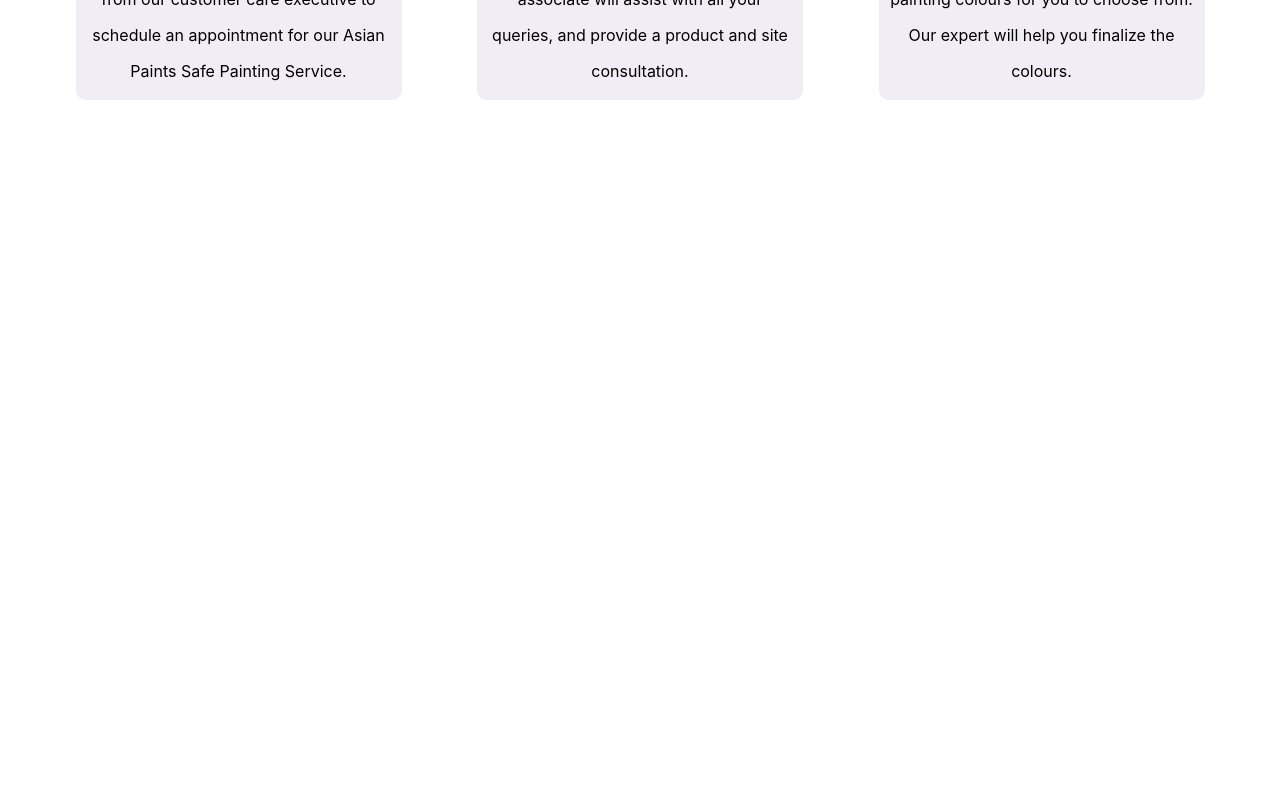
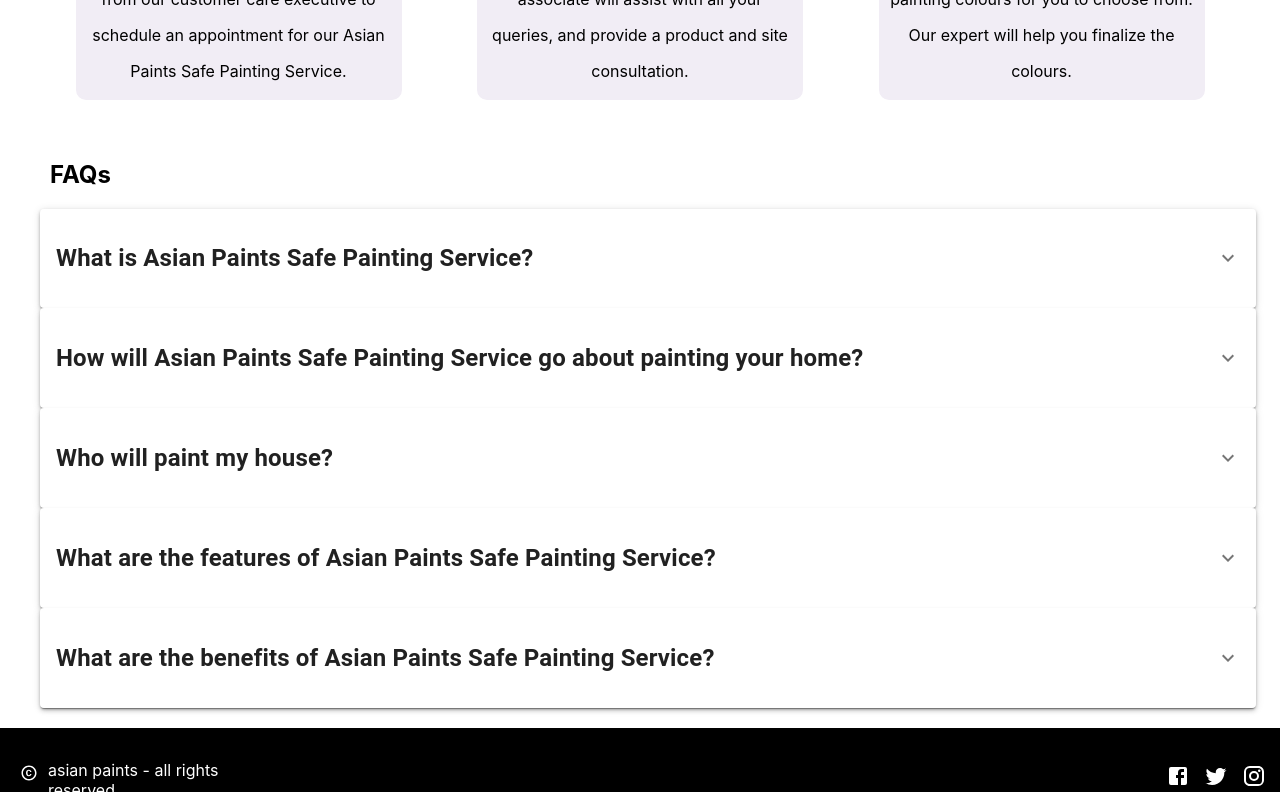
Before and after one commit to Suryakarthi7/App2, a React (Create React App) app in the folder frontend/: page / in a window 1280 px wide. Shown: the part 2189-2989 px from the top of the page. Before the commit the page ends 2289 px from the top, so only its background shows below. Built offline with nearby package versions, Linux system fonts and the light colour scheme.

Commit message:
some content

```diff
--- a/frontend/src/App.css
+++ b/frontend/src/App.css
@@ -106,3 +106,37 @@
   display: flex;
   justify-content: space-evenly;
 }
+#three1{
+  padding-left: 50px;
+}
+#accordion{
+  width: 95%;
+  padding-left: 40px;
+}
+#copyright{
+  font-size: 18px;
+}
+#copyright1{
+  display: flex;
+}
+#asian1{
+  padding-left: 10px;
+  transform: translateY(-4px);
+}
+#footer1{
+  display: flex;
+  color: white;
+  background-color: black;
+  height:64px;
+}
+#socialicons{
+  display: flex;
+  padding-left: 900px;
+  justify-content: space-evenly;
+  width: 150px;
+  padding-top: 20px;
+}
+#copyright1{
+  padding-left: 20px;
+  padding-top: 20px;
+}
--- a/frontend/src/App.js
+++ b/frontend/src/App.js
@@ -20,6 +20,15 @@
 import LibraryBooksIcon from '@mui/icons-material/LibraryBooks';
 import ComputerIcon from '@mui/icons-material/Computer';
 import ColorLensIcon from '@mui/icons-material/ColorLens';
+import Accordion from '@mui/material/Accordion';
+import AccordionSummary from '@mui/material/AccordionSummary';
+import AccordionDetails from '@mui/material/AccordionDetails';
+import Typography from '@mui/material/Typography';
+import ExpandMoreIcon from '@mui/icons-material/ExpandMore';
+import CopyrightIcon from '@mui/icons-material/Copyright';
+import FacebookIcon from '@mui/icons-material/Facebook';
+import TwitterIcon from '@mui/icons-material/Twitter';
+import InstagramIcon from '@mui/icons-material/Instagram';
 
 function App() {
 
@@ -72,6 +81,8 @@
 const [display1,setDisplay1]=React.useState(true);
 
 const [displayForm,setDisplayform] = React.useState(true);
+
+
 
   return (
     <>
@@ -230,14 +241,112 @@
 </div>
 
 </div>
+<br /> <br />
+
+<h2 id='three1'> FAQs</h2>
+
+<div id='accordion'>
+  <Paper elevation={3}>
+ <Accordion>
+  <AccordionSummary expandIcon={<ExpandMoreIcon />} >
+     <Typography> <h2> What is Asian Paints Safe Painting Service? </h2> </Typography>
+     </AccordionSummary>
+     <AccordionDetails>
+      <Typography>
+      We at Asian Paints are here to facilitate a professional experience and to that end, have partnered with service providers and painting professionals all over India. The </Typography>
+      <Typography> Safe Painting Service connects you with a service provider/painting professional who will help deliver safe and hygienic home painting/sanitization services using </Typography>
+     <Typography> genuine and quality Asian Paints products. The service also allows for free consultation with our representative to assist in the selection of paint products, shades, </Typography>
+     <Typography> textures, etc. </Typography>
+
+     </AccordionDetails>
+</Accordion>
+</Paper>
+
+<Paper elevation={3}>
+ <Accordion>
+  <AccordionSummary expandIcon={<ExpandMoreIcon />} >
+     <Typography> <h2> How will Asian Paints Safe Painting Service go about painting your home? </h2> </Typography>
+     </AccordionSummary>
+     <AccordionDetails>
+      <Typography>As part of this service, our representative will contact you to understand your painting needs. The associate will visit your premises and do the site evaluation. Based </Typography>
+      <Typography> on the site evaluation and your painting/sanitization requirements, the associate will provide the service provider’s quotation for painting your premises. All the</Typography>
+      <Typography>processes are carried out while following stringent safety protocols which include temperature checks, site sanitization, enhanced supervision and 10+ safety </Typography>
+      <Typography>measures to ensure a safe environment. The Supervisor will also be available to assist the site on regular intervals, or, on need basis to do quality checks and supervise </Typography>
+      <Typography>the painting work. </Typography>
+
+     </AccordionDetails>
+</Accordion>
+</Paper>
 
 
 
+<Paper elevation={3}>
+ <Accordion>
+  <AccordionSummary expandIcon={<ExpandMoreIcon />} >
+     <Typography> <h2>Who will paint my house? </h2> </Typography>
+     </AccordionSummary>
+     <AccordionDetails>
+      <Typography> We have a panel of contractors and painters with the service providers, who are trained by us with respect to our product range. The painters are trained to ensure</Typography>
+      <Typography> that the correct application procedures are followed. They are also trained in textures and specialty paint finishes.</Typography>
+
+
+     </AccordionDetails>
+</Accordion>
+</Paper>
 
 
 
+<Paper elevation={3}>
+ <Accordion>
+  <AccordionSummary expandIcon={<ExpandMoreIcon />} >
+     <Typography> <h2> What are the features of Asian Paints Safe Painting Service? </h2> </Typography>
+     </AccordionSummary>
+     <AccordionDetails>
+      <Typography>- Stringent safety protocols are followed </Typography>
+      <Typography> - Get expert guidance for product and shade selection</Typography>
+      <Typography>- Complete supervision during the execution of site </Typography>
+      <Typography>- Complete site sanitization </Typography>
+      <Typography> - Asian Paints product warranty</Typography>
+
+     </AccordionDetails>
+</Accordion>
+</Paper>
 
 
+
+<Paper elevation={3}>
+ <Accordion>
+  <AccordionSummary expandIcon={<ExpandMoreIcon />} >
+     <Typography> <h2> What are the benefits of Asian Paints Safe Painting Service?</h2> </Typography>
+     </AccordionSummary>
+     <AccordionDetails>
+      <Typography>- Peace of mind as we ensure complete safety for you and your family </Typography>
+      <Typography> - A complete hassle-free experience</Typography>
+      <Typography> - Visualize how your home will look like with your selected colours via our consultation</Typography>
+      <Typography>- Access to some of the industry’s best products for wallpapers and textures </Typography>
+      <Typography>- Expert painters who provide a superior finish </Typography>
+
+     </AccordionDetails>
+</Accordion>
+</Paper>
+
+</div>
+<br />
+
+<div id='footer1'>
+
+<div id='copyright1'>
+  <p> <CopyrightIcon id='copyright'/> </p>
+ <p id='asian1'> asian paints - all rights reserved </p>
+  </div>
+
+<div id='socialicons'>
+  <p> <FacebookIcon /> </p>
+  <p> <TwitterIcon /> </p>
+  <p> <InstagramIcon /> </p>
+</div>
+
+</div>
 
     </>
 
```
